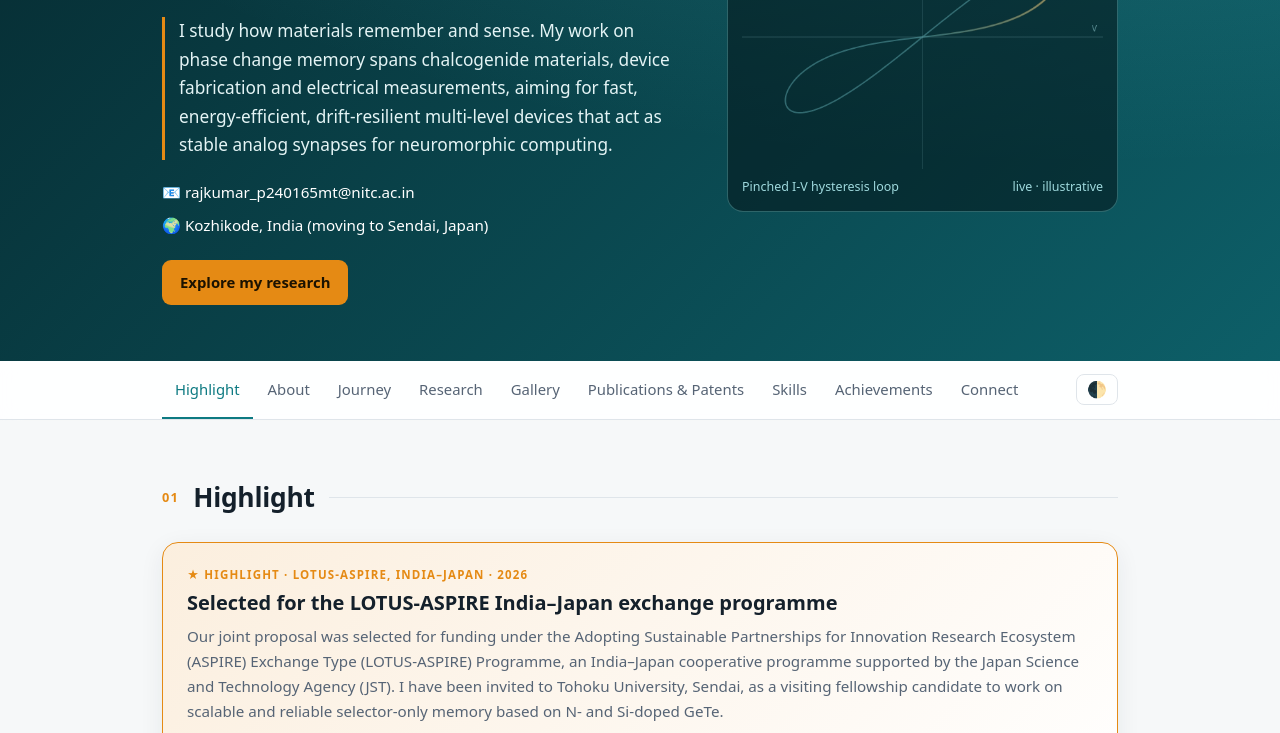
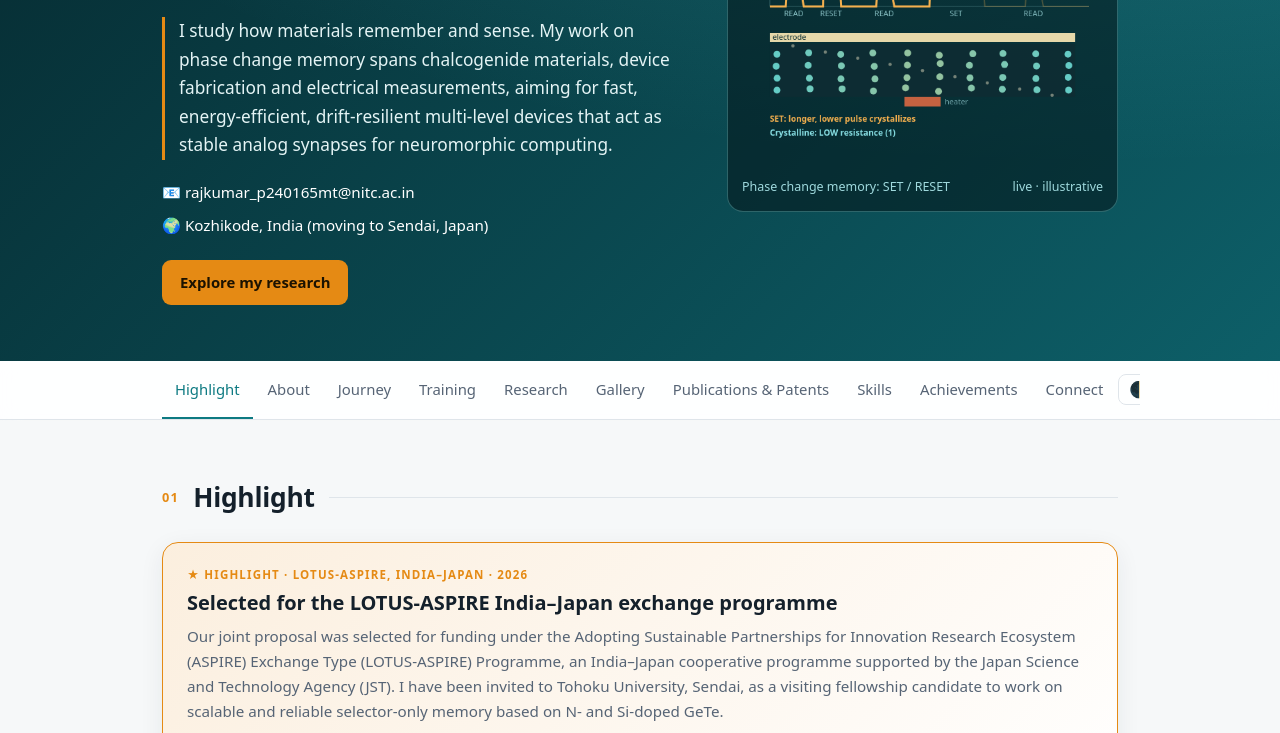
Before and after one commit to rkshana7/rkshana7.github.io, a plain HTML site: page index.html in a window 1280 px wide. Shown: the part 272-1005 px from the top of the page. Drawn offline with Linux system fonts and the light colour scheme.

Commit message:
Add files via upload

```diff
--- a/index.html
+++ b/index.html
@@ -93,6 +93,9 @@
   .feature{background:linear-gradient(135deg,color-mix(in srgb,var(--accent2) 14%,var(--surface)),var(--surface));border:1px solid var(--accent2);border-radius:16px;padding:22px 24px;box-shadow:var(--shadow);margin-bottom:14px}
   .feature .tag{font-size:.72rem;font-weight:700;letter-spacing:.1em;color:var(--accent2)}
   .feature h4{font-size:1.25rem;margin:6px 0 4px;line-height:1.3}
+  .cert{display:block;margin:-18px -20px 14px;border-radius:14px 14px 0 0;overflow:hidden;border-bottom:1px solid var(--border)}
+  .cert img{width:100%;height:auto;display:block}
+  .tstat{font-size:.72rem;font-weight:700;letter-spacing:.08em;color:var(--accent2);text-transform:uppercase}
   .rv{opacity:0;transform:translateY(18px);transition:opacity .7s,transform .7s}
   .rv.in{opacity:1;transform:none}
 
@@ -123,7 +126,7 @@
     </div>
     <div class="scope" aria-hidden="true">
       <canvas id="iv" width="520" height="380"></canvas>
-      <div class="cap"><span>Pinched I-V hysteresis loop</span><span>live · illustrative</span></div>
+      <div class="cap"><span>Phase change memory: SET / RESET</span><span>live · illustrative</span></div>
     </div>
   </div>
 </header>
@@ -189,6 +192,10 @@
     add('journey', 'Journey', `<div class="two">
       <div><h3>Experience</h3>${tl(S.experience) || hint('Add your roles to <code>experience</code> in content.js')}</div>
       <div><h3>Education</h3>${tl(S.education) || hint('Add your degrees to <code>education</code> in content.js')}</div></div>`);
+
+  // Training
+  if (has(S.training))
+    add('training', 'Training', `<div class="grid">${S.training.map(t => `<div class="card">${t.image ? `<a class="cert" href="${esc(t.image)}" target="_blank" rel="noopener"><img src="${esc(t.image)}" alt="${esc(t.title || 'Certificate')}" loading="lazy"></a>` : ''}${t.tag ? `<div class="tstat">${esc(t.tag)}</div>` : ''}<h4>${esc(t.title)}</h4><div class="meta">${esc([t.org, t.date].filter(Boolean).join(' · '))}</div>${t.text ? `<p class="quote">${esc(t.text)}</p>` : ''}</div>`).join('')}</div>`);
 
   // Research
   if (has(S.interests) || has(S.projects))
@@ -276,31 +283,93 @@
   const io = new IntersectionObserver(es => es.forEach(e => { if (e.isIntersecting) { e.target.classList.add('in'); io.unobserve(e.target); } }), {threshold:.08});
   document.querySelectorAll('.rv').forEach(el => io.observe(el));
 
-  /* ---------- hero animation: pinched hysteresis loop ---------- */
+  /* ---------- hero animation: phase change memory switching ---------- */
   (function(){
-    const c = $('iv'), g = c.getContext('2d'), W = c.width, H = c.height, trail = [];
+    const c = $('iv'), g = c.getContext('2d'), W = c.width, H = c.height;
     const reduce = matchMedia('(prefers-reduced-motion: reduce)').matches;
-    let t = 0;
-    const pt = t => { const v = Math.sin(t), i = v * (1 - 0.75 * Math.cos(t)); return [W/2 + v * W*0.38, H/2 - i * H*0.24]; };
-    (function frame(){
-      g.clearRect(0,0,W,H);
-      g.strokeStyle = 'rgba(159,217,221,.25)'; g.lineWidth = 1;
-      g.beginPath(); g.moveTo(0,H/2); g.lineTo(W,H/2); g.moveTo(W/2,0); g.lineTo(W/2,H); g.stroke();
-      g.fillStyle = 'rgba(159,217,221,.6)'; g.font = '12px system-ui';
-      g.fillText('V', W-16, H/2-8); g.fillText('I', W/2+8, 14);
-      g.strokeStyle = 'rgba(139,227,232,.35)'; g.lineWidth = 2; g.beginPath();
-      for (let a = 0; a <= Math.PI*2+.05; a += .03){ const [x,y] = pt(a); a ? g.lineTo(x,y) : g.moveTo(x,y); }
+    const CYCLE = 12, TM = .8, TC = .4, DT = .01;      // cycle (s); melting and crystallization levels; table step
+    const ss = (a, b, x) => { x = Math.min(1, Math.max(0, (x - a) / (b - a))); return x * x * (3 - 2 * x); };
+    // pulse schedule: [start, end, amplitude, label]. READ is small, RESET short and high, SET longer and lower.
+    const pulses = [[.6, 1.2, .25, 'READ'], [2, 2.6, 1, 'RESET'], [4, 4.6, .25, 'READ'], [6, 8, .65, 'SET'], [9.6, 10.2, .25, 'READ']];
+    const volt = t => pulses.reduce((m, q) => Math.max(m, q[2] * ss(q[0], q[0] + .06, t) * (1 - ss(q[1], q[1] + .06, t))), 0);
+    // precompute temperature (lagging the pulse) and lattice disorder (0 crystalline, 1 amorphous) over one cycle
+    const N = Math.round(CYCLE / DT) + 1, TT = [], DD = [];
+    let T = .1, d = 0;
+    for (let i = 0; i < N; i++){
+      T += ((.1 + .9 * volt(i * DT)) - T) * (DT / .12);
+      if (T > TM) d = Math.min(1, d + 3 * DT);            // melting disorders the lattice (frozen in by the fast quench)
+      else if (T > TC) d = Math.max(0, d - .6 * DT);      // held between Tc and Tm: crystallizes
+      TT.push(T); DD.push(d);
+    }
+    const at = (arr, t) => arr[Math.min(N - 1, Math.max(0, Math.round(t / DT)))];
+    const cols = 10, rows = 4, atoms = [];
+    let seed = 11; const rnd = () => (seed = (seed * 9301 + 49297) % 233280) / 233280 - .5;
+    for (let r = 0; r < rows; r++) for (let q = 0; q < cols; q++) atoms.push({q, r, jx: rnd(), jy: rnd()});
+    const mix = (a, b, k) => a.map((v, i) => Math.round(v + (b[i] - v) * k));
+    const cryst = [79, 208, 216], amorph = [244, 176, 79], hot = [255, 110, 60];
+    const PX = 40, PW = W - 60, PY = 26, PH = 120;
+    const tx = t => PX + (t / CYCLE) * PW, ty = v => PY + PH - v * PH * .95;
+    const t0 = performance.now();
+    (function frame(now){
+      const t = reduce ? 2.4 : ((now - t0) / 1000) % CYCLE;
+      const Tn = at(TT, t), dn = at(DD, t), v = volt(t);
+      const act = pulses.find(q => t >= q[0] && t < q[1] + .1);
+      g.clearRect(0, 0, W, H); g.lineWidth = 1; g.textAlign = 'left'; g.font = '11px system-ui';
+      // --- plot: applied pulse (amber) and resulting temperature (orange-red) ---
+      g.strokeStyle = 'rgba(159,217,221,.3)';
+      g.beginPath(); g.moveTo(PX, PY); g.lineTo(PX, PY + PH); g.lineTo(PX + PW, PY + PH); g.stroke();
+      g.setLineDash([5, 4]);
+      g.strokeStyle = 'rgba(255,140,90,.5)'; g.beginPath(); g.moveTo(PX, ty(TM)); g.lineTo(PX + PW, ty(TM)); g.stroke();
+      g.strokeStyle = 'rgba(139,227,232,.5)'; g.beginPath(); g.moveTo(PX, ty(TC)); g.lineTo(PX + PW, ty(TC)); g.stroke();
+      g.setLineDash([]);
+      g.fillStyle = 'rgba(255,160,120,.9)'; g.fillText('T melt', PX + 5, ty(TM) - 4);
+      g.fillStyle = 'rgba(139,227,232,.9)'; g.fillText('T crystallize', PX + 5, ty(TC) - 4);
+      g.fillStyle = 'rgba(159,217,221,.75)'; g.fillText('Applied pulse  /  temperature', 4, 13);
+      g.strokeStyle = 'rgba(244,176,79,.28)'; g.lineWidth = 2; g.beginPath();
+      for (let x = 0; x <= CYCLE; x += DT * 4){ const X = tx(x), Y = ty(volt(x)); x ? g.lineTo(X, Y) : g.moveTo(X, Y); }
       g.stroke();
-      if (!reduce) t += .035;
-      const p = pt(t); trail.push(p); if (trail.length > 70) trail.shift();
-      g.lineWidth = 3;
-      for (let k = 1; k < trail.length; k++){
-        g.strokeStyle = 'rgba(244,176,79,' + (k/trail.length).toFixed(2) + ')';
-        g.beginPath(); g.moveTo(trail[k-1][0], trail[k-1][1]); g.lineTo(trail[k][0], trail[k][1]); g.stroke();
+      g.strokeStyle = '#f4b04f'; g.lineWidth = 3; g.beginPath();
+      for (let x = 0; x <= t; x += DT * 4){ const X = tx(x), Y = ty(volt(x)); x ? g.lineTo(X, Y) : g.moveTo(X, Y); }
+      g.stroke();
+      g.strokeStyle = '#ff7a4d'; g.lineWidth = 2; g.beginPath();
+      for (let x = 0; x <= t; x += DT * 4){ const X = tx(x), Y = ty(at(TT, x)); x ? g.lineTo(X, Y) : g.moveTo(X, Y); }
+      g.stroke();
+      g.fillStyle = '#ffd08a'; g.beginPath(); g.arc(tx(t), ty(v), 5, 0, 7); g.fill();
+      g.textAlign = 'center'; g.fillStyle = 'rgba(159,217,221,.85)';
+      pulses.forEach(q => g.fillText(q[3], tx((q[0] + q[1]) / 2), PY + PH + 14));
+      g.textAlign = 'left';
+      // --- device cell: electrode, chalcogenide film, heater ---
+      const CX = 40, CY = 200, CW = W - 80, CH = 100, midx = CX + CW / 2;
+      const glow = v > .05 ? Math.min(1, v * 1.2) : 0;
+      g.fillStyle = 'rgb(' + mix([140, 165, 172], [255, 230, 170], glow).join(',') + ')'; g.fillRect(CX, CY - 16, CW, 13);
+      g.fillStyle = 'rgba(15,45,52,.9)'; g.fillRect(CX, CY, CW, CH - 24);
+      g.fillStyle = 'rgb(' + mix([70, 70, 75], hot, Math.min(1, Math.max(0, (Tn - .1) / .85))).join(',') + ')'; g.fillRect(midx - 26, CY + CH - 24, 52, 14);
+      g.fillStyle = glow > .3 ? '#06292f' : 'rgba(10,30,36,.85)'; g.fillText('electrode', CX + 4, CY - 6); g.fillStyle = 'rgba(159,217,221,.7)'; g.fillText('heater', midx + 32, CY + CH - 13);
+      const gx = (CW - 20) / (cols - 1), gy = (CH - 48) / (rows - 1), ax = CX + 10, ay = CY + 14;
+      atoms.forEach(a => {
+        const near = 1 - Math.min(1, Math.abs(a.q - (cols - 1) / 2) / 4.2);
+        const k = dn * (.3 + .7 * near);
+        const x = ax + a.q * gx + a.jx * 16 * k, y = ay + a.r * gy + a.jy * 16 * k;
+        g.fillStyle = 'rgb(' + mix(cryst, amorph, k).join(',') + ')';
+        g.beginPath(); g.arc(x, y, 5, 0, 7); g.fill();
+      });
+      // current flowing through the cell while a pulse is on (weaker when the film is amorphous)
+      if (v > .05) {
+        const flow = v * (1 - .85 * dn), n = 9;
+        for (let i = 0; i < n; i++){
+          const ph = ((t * 1.6 + i / n) % 1), x = ax + (i + .5) * (CW - 20) / n;
+          g.fillStyle = 'rgba(255,245,210,' + (0.15 + .7 * flow).toFixed(2) + ')';
+          g.beginPath(); g.arc(x, CY - 3 + ph * (CH - 20), 2.4, 0, 7); g.fill();
+        }
       }
-      g.fillStyle = '#f4b04f'; g.beginPath(); g.arc(p[0], p[1], 6, 0, 7); g.fill();
-      requestAnimationFrame(frame);
-    })();
+      // --- status ---
+      const what = act ? (act[3] === 'RESET' ? 'RESET: short, high pulse melts and quenches' : act[3] === 'SET' ? 'SET: longer, lower pulse crystallizes' : 'READ: small pulse, state not changed') : 'No pulse';
+      g.font = 'bold 12px system-ui'; g.fillStyle = act ? '#f4b04f' : 'rgba(159,217,221,.6)'; g.fillText(what, CX, CY + CH + 12);
+      const hi = dn > .5;
+      g.fillStyle = hi ? '#f4b04f' : '#8be3e8';
+      g.fillText(hi ? 'Amorphous: HIGH resistance (0)' : 'Crystalline: LOW resistance (1)', CX, CY + CH + 32);
+      if (!reduce) requestAnimationFrame(frame);
+    })(t0);
   })();
 
   /* ---------- gallery schematics ---------- */
```
